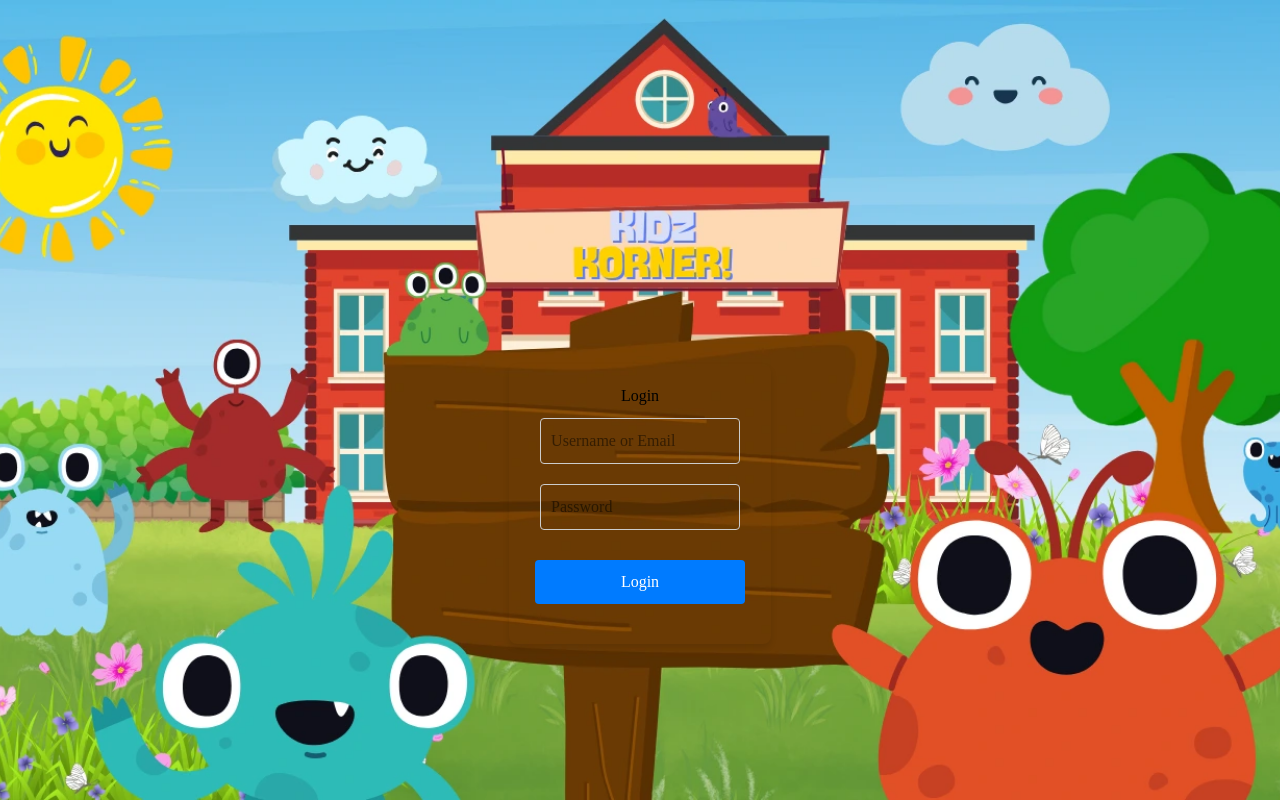
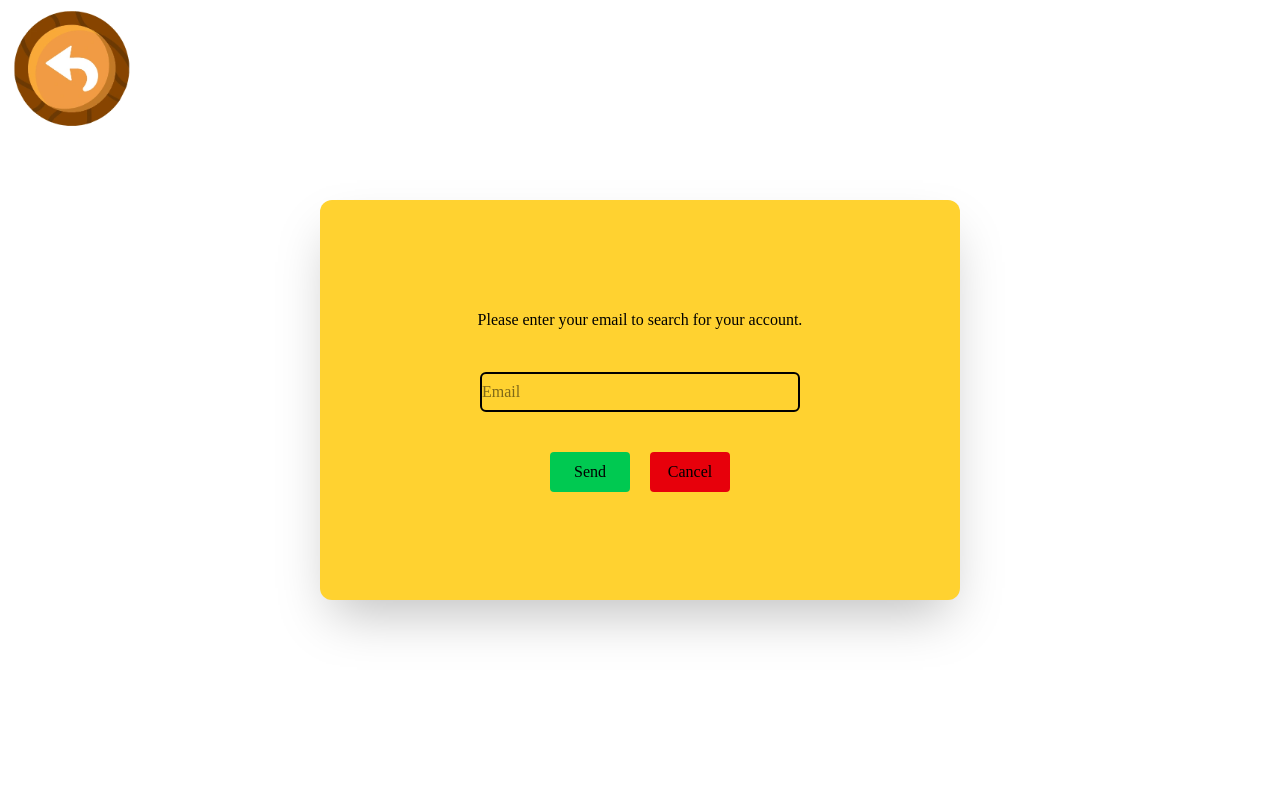
Before and after one commit to dawrkshado/KidzKornerNet, a React (Vite) app: page /forgotPassword in a window 1280 px wide. Before the commit this address led to /login. Built offline with nearby package versions, Linux system fonts and the light colour scheme; a web font is replaced by a local one; what tailwindcss-motion would draw is missing.

Commit message:
Forgot Password

```diff
--- a/src/App.jsx
+++ b/src/App.jsx
@@ -12,6 +12,7 @@ import Login from "./pages/Login.jsx"
 import About from "./pages/About.jsx"
 import NotFound from "./pages/NotFound.jsx"
 import ScrollToTop from "./components/ScrollToTop.jsx"
+import ForgotPassword from "./pages/ForgotPassword.jsx";
 
 import Stories from "./pages/Stories.jsx"
 import Story1 from "./pages/Story1.jsx"
@@ -52,6 +53,8 @@ import AlphabetEasy3 from "./pages/AlphabetEasy3.jsx"
 import AlphabetMedium1 from "./pages/AlphabetMedium1.jsx"
 import AlphabetMedium2 from "./pages/AlphabetMedium2.jsx"
 import AlphabetHard1 from "./pages/AlphabetHard1.jsx"
+
+
 
 import A from "./pages/A.jsx"
 import B from "./pages/B.jsx"
@@ -224,6 +227,7 @@ function App() {
       <Routes>
             <Route path="/" element={<Navigate to="/login"/>} />
             <Route path="/login" element={<Login/>}/>
+            <Route path="/forgotPassword" element={<ForgotPassword/>}/>
 
             {!role && <Route path="*" element={<Navigate to="/login" replace />} />}
 
--- a/src/components/Form.jsx
+++ b/src/components/Form.jsx
@@ -70,6 +70,8 @@ function Form() {
         onChange={(e) => setPassword(e.target.value)}
         placeholder="Password"
       />
+
+
       {loading && <LoadingIndicator />}
       <button className="form-button" type="submit">
         Login
--- /dev/null
+++ b/src/pages/ForgotPassword.jsx
@@ -0,0 +1,46 @@
+import Back from "../components/Back";
+import { useEffect,useState } from "react";
+import api from "../api";
+function ForgotPassword(){
+
+const [email,set_email] = useState("")
+
+
+
+const handleSubmit = async (e) =>{
+  e.preventDefault();
+    try {
+      const res = await api.post("/api/forgot_password/",{
+        email
+      });
+      console.log(res.data)
+      set_email("")
+    } catch (err) {
+      console.error("Error fetching completions:", err);
+    }
+
+}
+
+  return(<>
+<div className="h-[100vh] w-[100vw] place-items-center place-content-center ">
+  <Back/>
+    <form onSubmit={handleSubmit} className="h-[100vh] w-[100vw] place-items-center place-content-center">
+        <div className="rounded-xl h-[50%] w-[50%] bg-amber-300 flex flex-col shadow-2xl justify-center items-center gap-10 2xl:gap-15">
+        <h1 className="2xl:text-2xl">Please enter your email to search for your account.</h1>
+          <input type="text"  value={email} onChange={(e) => set_email(e.target.value)} placeholder="Email" className="border-2 w-[50%] rounded-md h-10 2xl:h-15 "/>
+
+          <div className="flex gap-5 ">
+             <button type="submit" className=" bg-green-500 h-10 w-20 2xl:h-15 2xl:w-25 rounded-sm transform transition hover:scale-110">
+            Send
+          </button>
+          <button className="h-10 w-20 2xl:h-15 2xl:w-25 bg-red-600 rounded-sm transform transition hover:scale-110">
+            Cancel
+          </button >
+          </div>
+      </div>
+    </form>
+</div>
+  </>)
+}
+
+export default ForgotPassword;
--- a/src/pages/Login.jsx
+++ b/src/pages/Login.jsx
@@ -1,5 +1,6 @@
 import Form from "../components/Form";
 import Bg from "../assets/loginbg.webp";
+import { Link } from "react-router-dom";
 
 function Login() {
   return (
@@ -10,6 +11,12 @@ function Login() {
      <div className="translate-y-26">
     <Form route="/api/token/" method="login" />
   </div>
+          <div className="absolute top-115  2xl:top-170 text-blue-500  w-fit ">
+    <Link to="/forgotPassword">
+      <p className="hover:underline">Forgot Password?</p>
+    </Link>
+
+    </div>
     </div>
   );
 }
--- /dev/null
+++ b/src/pages/ResetPassword.jsx
@@ -0,0 +1,7 @@
+function ResetPassword(){
+  return(<>
+    <div className="h-[100vh] w-[100vw]">
+      Reset Password
+    </div>
+  </>)
+}
```
